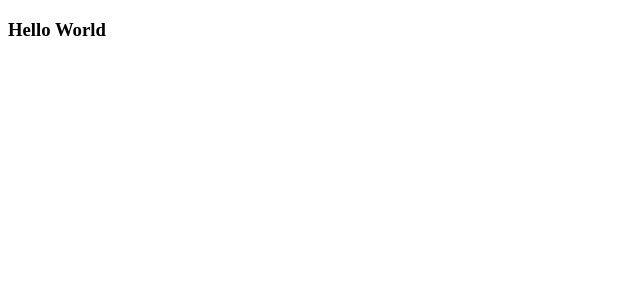
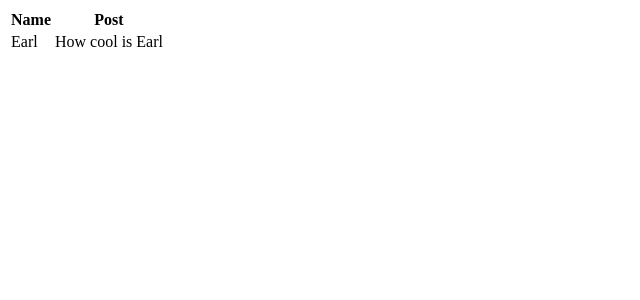
Before and after one commit to earllchandler/SocialFeedProj, a React (Create React App) app: page / in a window 1280 px wide. Shown: the top 300 px of the page, without its empty margins (0-640 px from the left). Built offline with nearby package versions, Linux system fonts and the light colour scheme.

Commit message:
DisplayPost Components created

```diff
--- a/src/App.js
+++ b/src/App.js
@@ -1,11 +1,14 @@
 import React, { useState } from "react"; //use state hook used to create and update variables
+import DisplayEntries from "./Components/DisplayEntries/DisplayEntries";
 
 function App() {
-  // const [entries, setEntries] = useState([{weight: }])
+  const [entries, setEntries] = useState([
+    { Name: "Earl", Post: "How cool is Earl" },
+  ]);
 
   return (
     <div>
-      <h3>Hello World</h3>
+      <DisplayEntries parentEntries={entries} />
     </div>
   );
 }
--- /dev/null
+++ b/src/Components/DisplayEntries/DisplayEntries.jsx
@@ -0,0 +1,26 @@
+const  DisplayEntries = (props) => {
+    return (
+        <table>
+        <thead>
+          <tr>
+            <th>Name</th>
+            <th>Post</th>
+          </tr>
+        </thead>
+        <tbody>
+          {props.parentEntries.map((entry, index) => {
+            return (
+              <tr>
+                {/* <td>{index + 1}</td> */}
+                <td>{entry.Name}</td>
+                <td>{entry.Post}</td>
+              </tr>
+            );
+          })}
+        </tbody>
+      </table>
+
+    );
+}
+
+export default DisplayEntries;
```
